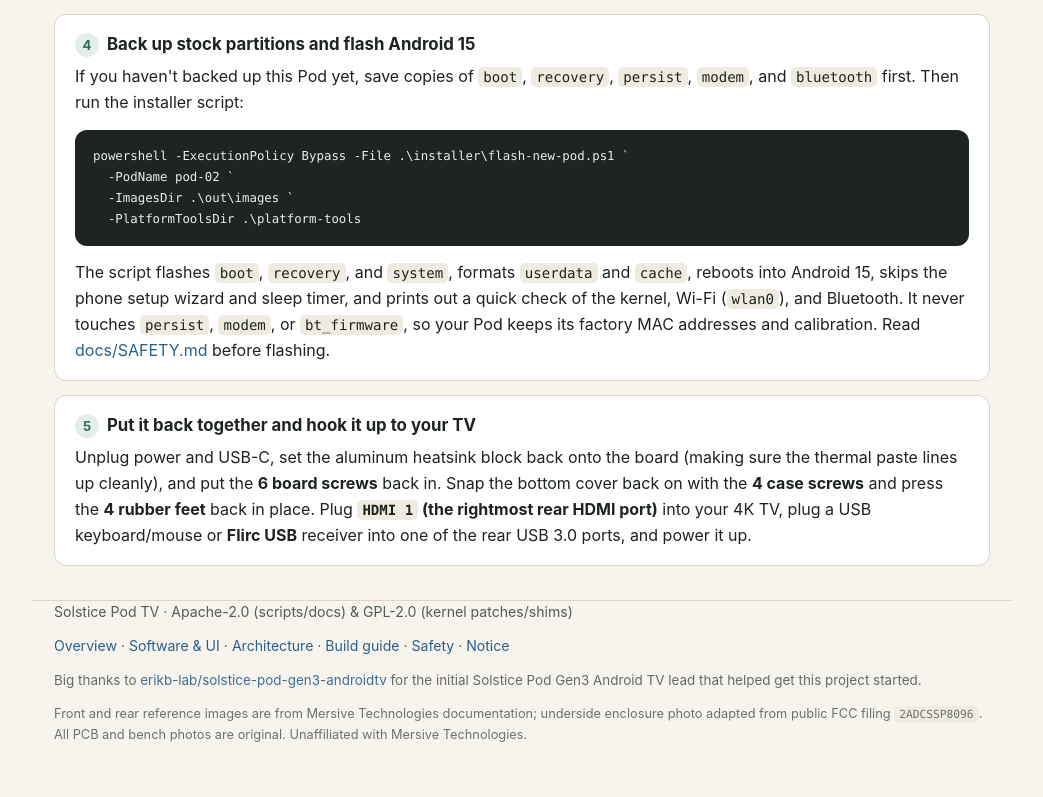
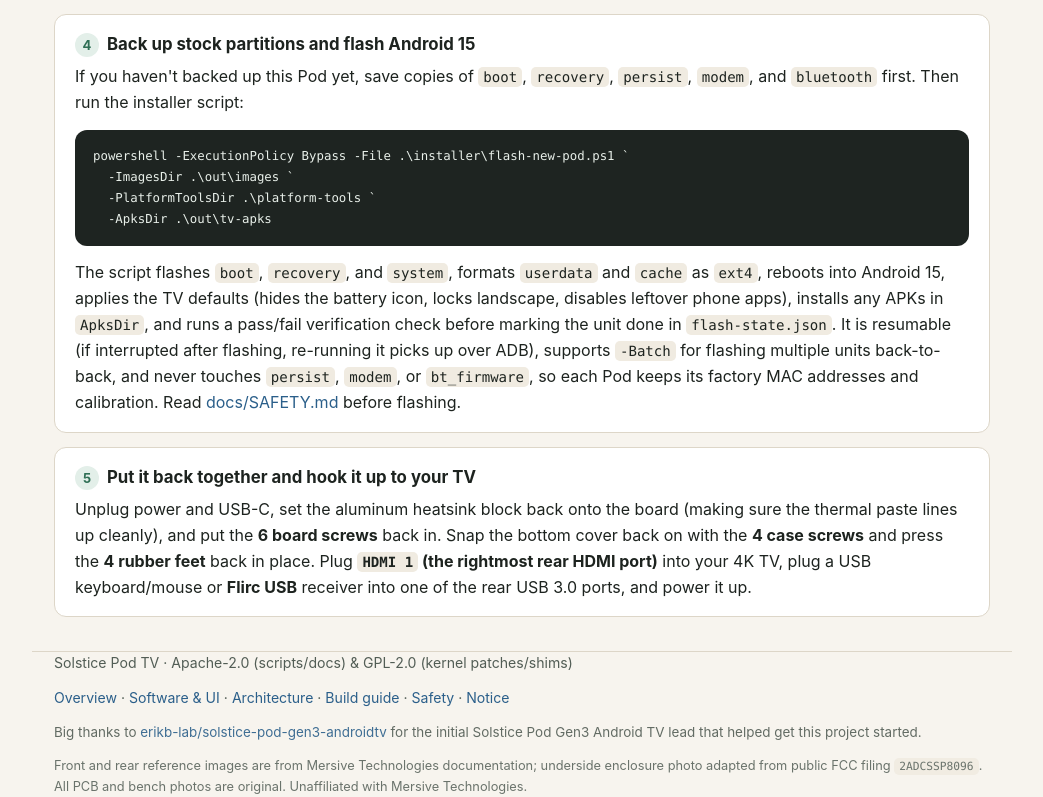
Before and after one commit to NotADevIAmaMeatPopsicle/Solstice-Pod-TV, a plain HTML site: page docs/index.html in a window 1280 px wide. Shown: the part 5679-6476 px from the top of the page, without its empty margins (118-1161 px from the left). Before the commit the page ends 6424 px from the top, so only its background shows below. Drawn offline with Linux system fonts and the light colour scheme.

Commit message:
Upgrade flash-new-pod.ps1 to resumable, self-verifying batch installer and update docs

```diff
--- a/docs/index.html
+++ b/docs/index.html
@@ -524,10 +524,10 @@
           <h3><span class="story-num">4</span>Back up stock partitions and flash Android 15</h3>
           <p>If you haven't backed up this Pod yet, save copies of <code>boot</code>, <code>recovery</code>, <code>persist</code>, <code>modem</code>, and <code>bluetooth</code> first. Then run the installer script:</p>
           <pre><code>powershell -ExecutionPolicy Bypass -File .\installer\flash-new-pod.ps1 `
-  -PodName pod-02 `
   -ImagesDir .\out\images `
-  -PlatformToolsDir .\platform-tools</code></pre>
-          <p style="margin-bottom: 0;">The script flashes <code>boot</code>, <code>recovery</code>, and <code>system</code>, formats <code>userdata</code> and <code>cache</code>, reboots into Android 15, skips the phone setup wizard and sleep timer, and prints out a quick check of the kernel, Wi-Fi (<code>wlan0</code>), and Bluetooth. It never touches <code>persist</code>, <code>modem</code>, or <code>bt_firmware</code>, so your Pod keeps its factory MAC addresses and calibration. Read <a href="https://github.com/NotADevIAmaMeatPopsicle/Solstice-Pod-TV/blob/main/docs/SAFETY.md">docs/SAFETY.md</a> before flashing.</p>
+  -PlatformToolsDir .\platform-tools `
+  -ApksDir .\out\tv-apks</code></pre>
+          <p style="margin-bottom: 0;">The script flashes <code>boot</code>, <code>recovery</code>, and <code>system</code>, formats <code>userdata</code> and <code>cache</code> as <code>ext4</code>, reboots into Android 15, applies the TV defaults (hides the battery icon, locks landscape, disables leftover phone apps), installs any APKs in <code>ApksDir</code>, and runs a pass/fail verification check before marking the unit done in <code>flash-state.json</code>. It is resumable (if interrupted after flashing, re-running it picks up over ADB), supports <code>-Batch</code> for flashing multiple units back-to-back, and never touches <code>persist</code>, <code>modem</code>, or <code>bt_firmware</code>, so each Pod keeps its factory MAC addresses and calibration. Read <a href="https://github.com/NotADevIAmaMeatPopsicle/Solstice-Pod-TV/blob/main/docs/SAFETY.md">docs/SAFETY.md</a> before flashing.</p>
         </div>
         <div class="story-item">
           <h3><span class="story-num">5</span>Put it back together and hook it up to your TV</h3>
```
Also changed, not shown: docs/software.html (+2 -2 lines), 4 other files.
